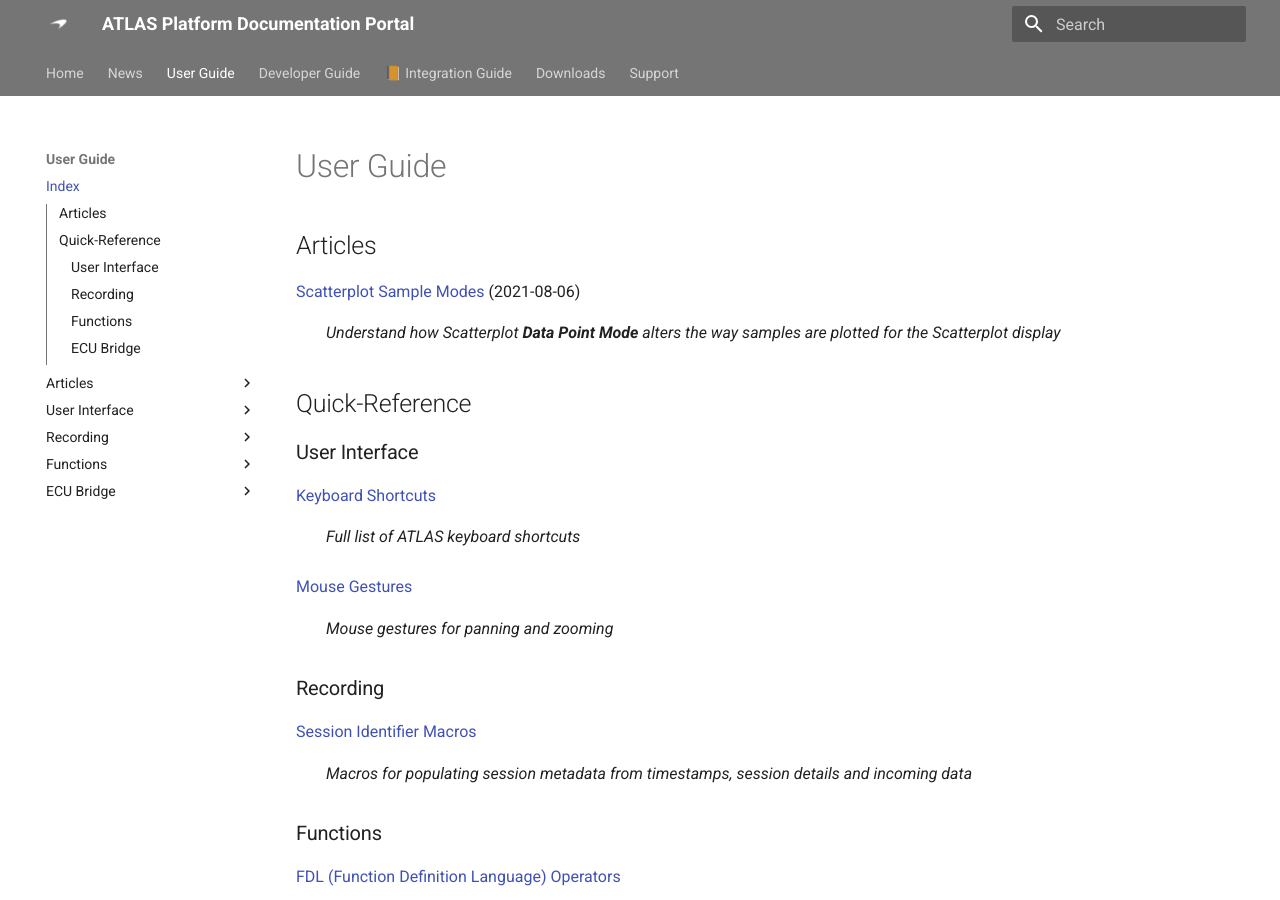
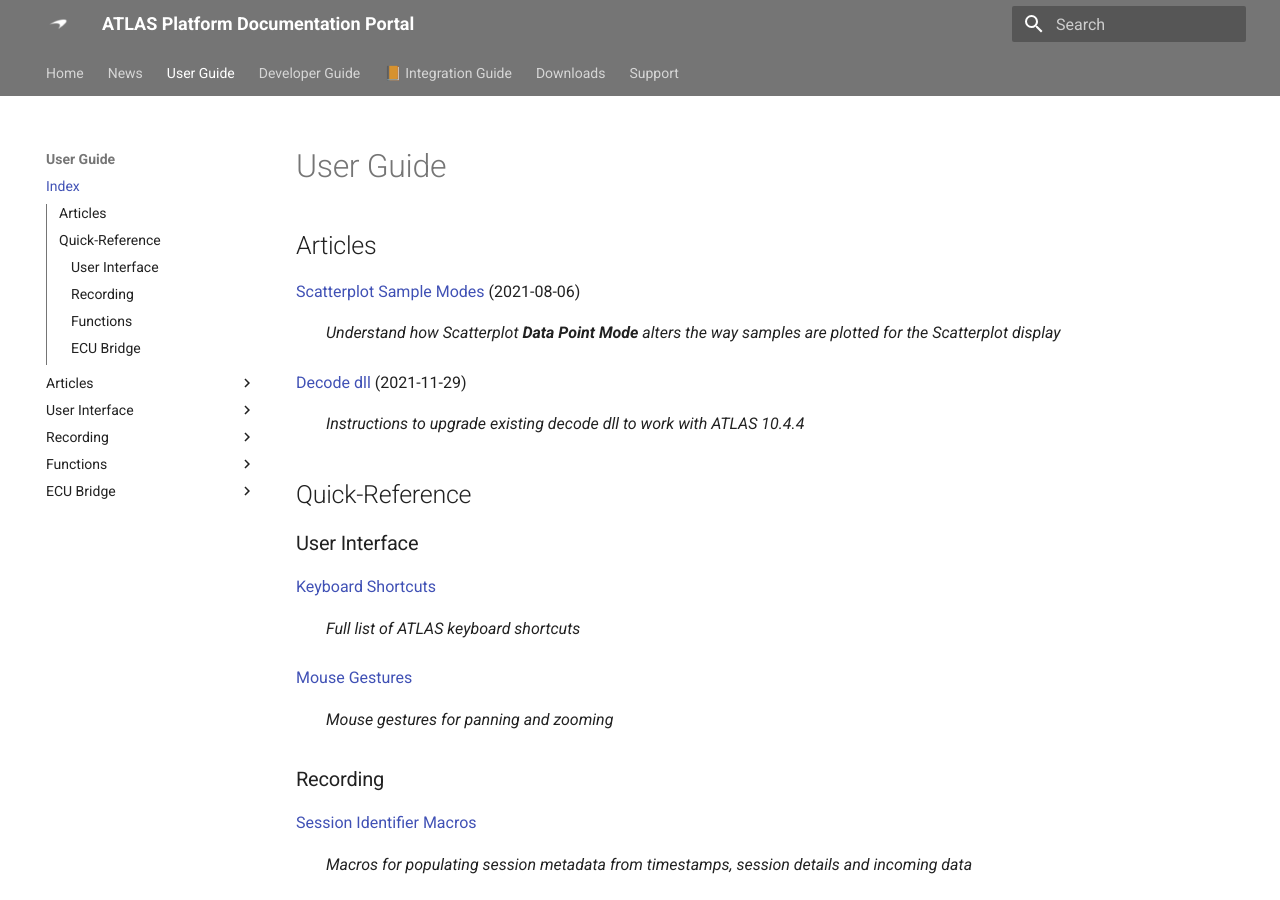
Before and after one commit to mat-docs/Portal.Site, an MkDocs documentation site: the page built from docs/manual/index.md, in a window 1280 px wide and 900 px high. Built offline with MkDocs 1.6.1 and Material for MkDocs 9.7.7, drawn with Linux system fonts in a browser that asks for light colours.

Commit message:
Update index.md

```diff
--- a/docs/manual/index.md
+++ b/docs/manual/index.md
@@ -4,6 +4,10 @@
 
 [Scatterplot Sample Modes](articles/scatterplot-sample-modes.md) (2021-08-06)
 :   _Understand how Scatterplot **Data Point Mode** alters the way samples are plotted for the Scatterplot display_
+
+[Decode dll](articles/decode-dll.md) (2021-11-29)
+:   _Instructions to upgrade existing decode dll to work with ATLAS 10.4.4_
+
 
 ## Quick-Reference
 
```
